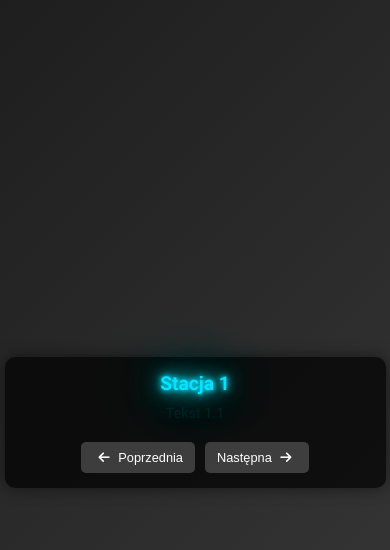
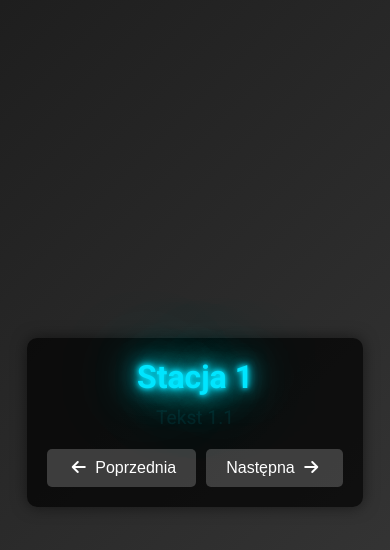
Before and after one commit to prolix-pl/radio, a plain HTML site: page index.html in a window 390 px wide. Drawn offline with Linux system fonts and the light colour scheme.

Commit message:
Update style.css

```diff
--- a/style.css
+++ b/style.css
@@ -17,8 +17,6 @@ body {
     padding: 20px;
     border-radius: 10px;
     box-shadow: 0 0 15px rgba(0, 0, 0, 0.5);
-    max-width: 90%;
-    width: 400px; /* Adjust width for smaller screens */
 }
 
 #station-container {
@@ -26,7 +24,7 @@ body {
 }
 
 #station-title {
-    font-size: 1.5em; /* Adjusted for better fit on mobile */
+    font-size: 2em;
     margin: 0;
     animation: neon-fade-in-out 1s ease-in-out;
     color: #00e5ff;
@@ -34,7 +32,7 @@ body {
 }
 
 #station-text {
-    font-size: 1em; /* Adjusted for better fit on mobile */
+    font-size: 1.2em;
     margin: 10px 0;
     color: #00e5ff;
     text-shadow: 0 0 5px #00e5ff, 0 0 10px #00e5ff, 0 0 20px #00e5ff, 0 0 40px #00e5ff, 0 0 80px #00e5ff;
@@ -48,12 +46,11 @@ body {
     display: flex;
     justify-content: center;
     gap: 10px;
-    flex-wrap: wrap;
 }
 
 button {
-    padding: 10px 15px; /* Adjusted padding for better fit on mobile */
-    font-size: 0.9em; /* Adjusted font size for better fit on mobile */
+    padding: 10px 20px;
+    font-size: 1em;
     color: #fff;
     background: rgba(255, 255, 255, 0.2);
     border: none;
@@ -74,10 +71,6 @@ audio {
     display: none;
 }
 
-#color-picker {
-    margin-top: 20px;
-}
-
 @keyframes neon-fade-in-out {
     0% {
         opacity: 0;
@@ -92,24 +85,3 @@ audio {
         text-shadow: none;
     }
 }
-
-/* Responsive design for mobile devices */
-@media (max-width: 600px) {
-    #app {
-        width: 90%;
-        padding: 15px;
-    }
-
-    #station-title {
-        font-size: 1.2em;
-    }
-
-    #station-text {
-        font-size: 0.9em;
-    }
-
-    button {
-        padding: 8px 12px;
-        font-size: 0.8em;
-    }
-}
```
